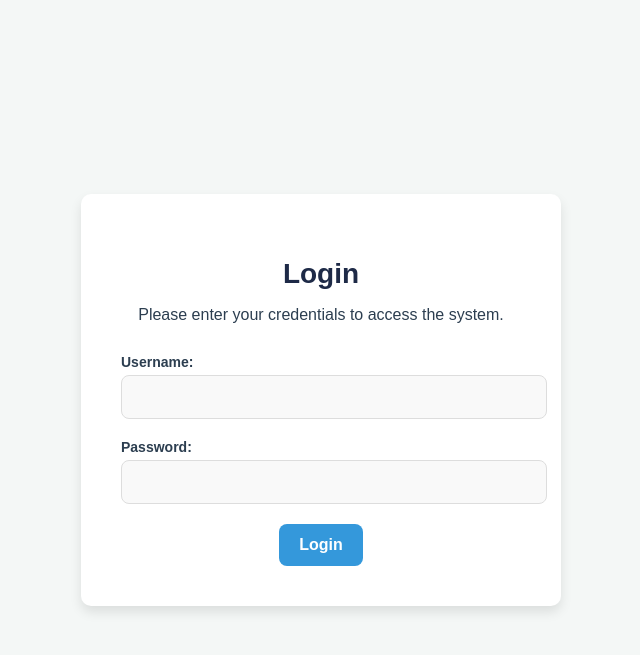
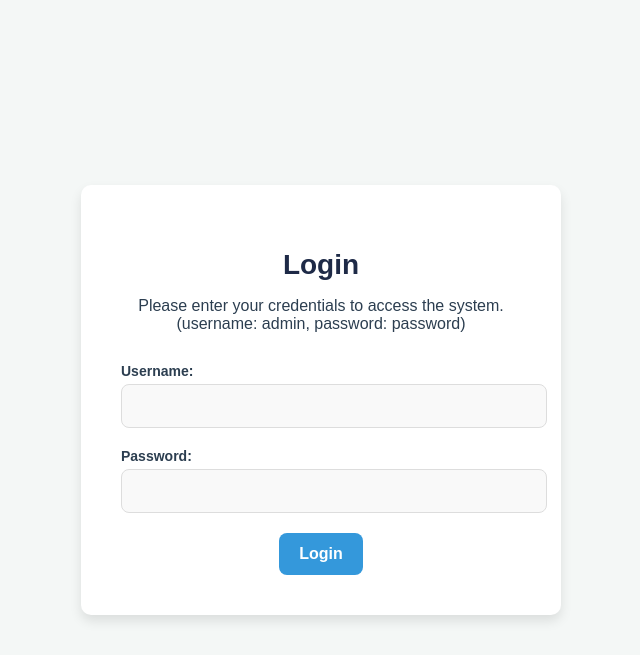
Before and after one commit to Darraneica/healthcare_database, a Flask app: page /login in a window 1280 px wide. Shown: the top 655 px of the page, without its empty margins (319-959 px from the left). Run offline with Flask 3, Linux system fonts and the light colour scheme.

Commit message:
Update login.html

```diff
--- a/templates/login.html
+++ b/templates/login.html
@@ -10,7 +10,9 @@
 
     <div class="login-container">
         <h2>Login</h2>
-        <p>Please enter your credentials to access the system.</p>
+        <p>Please enter your credentials to access the system.
+            (username: admin, password: password)
+        </p>
         <form method="POST">
             <div class="form-group">
                 <label for="username">Username:</label>
```
